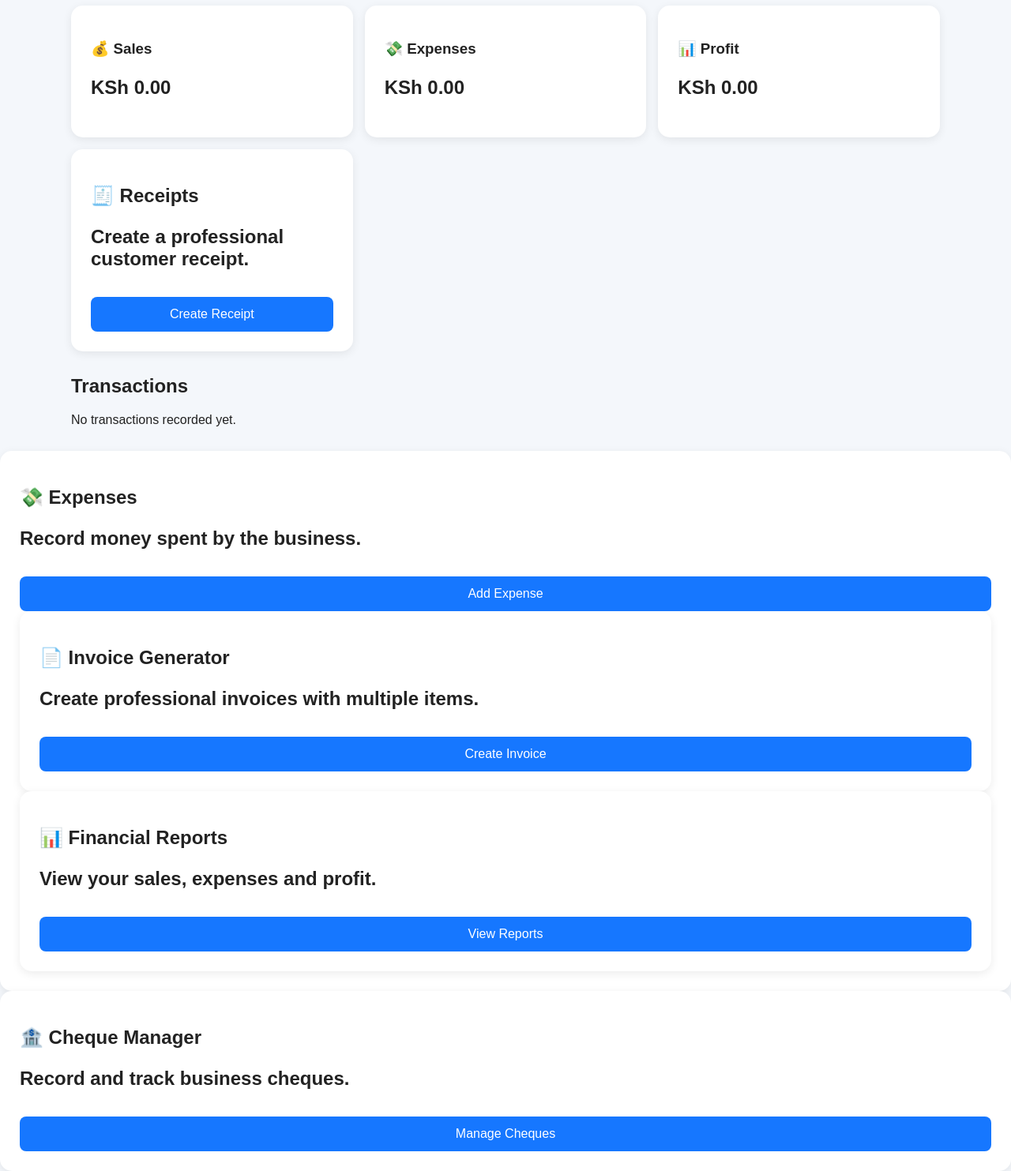
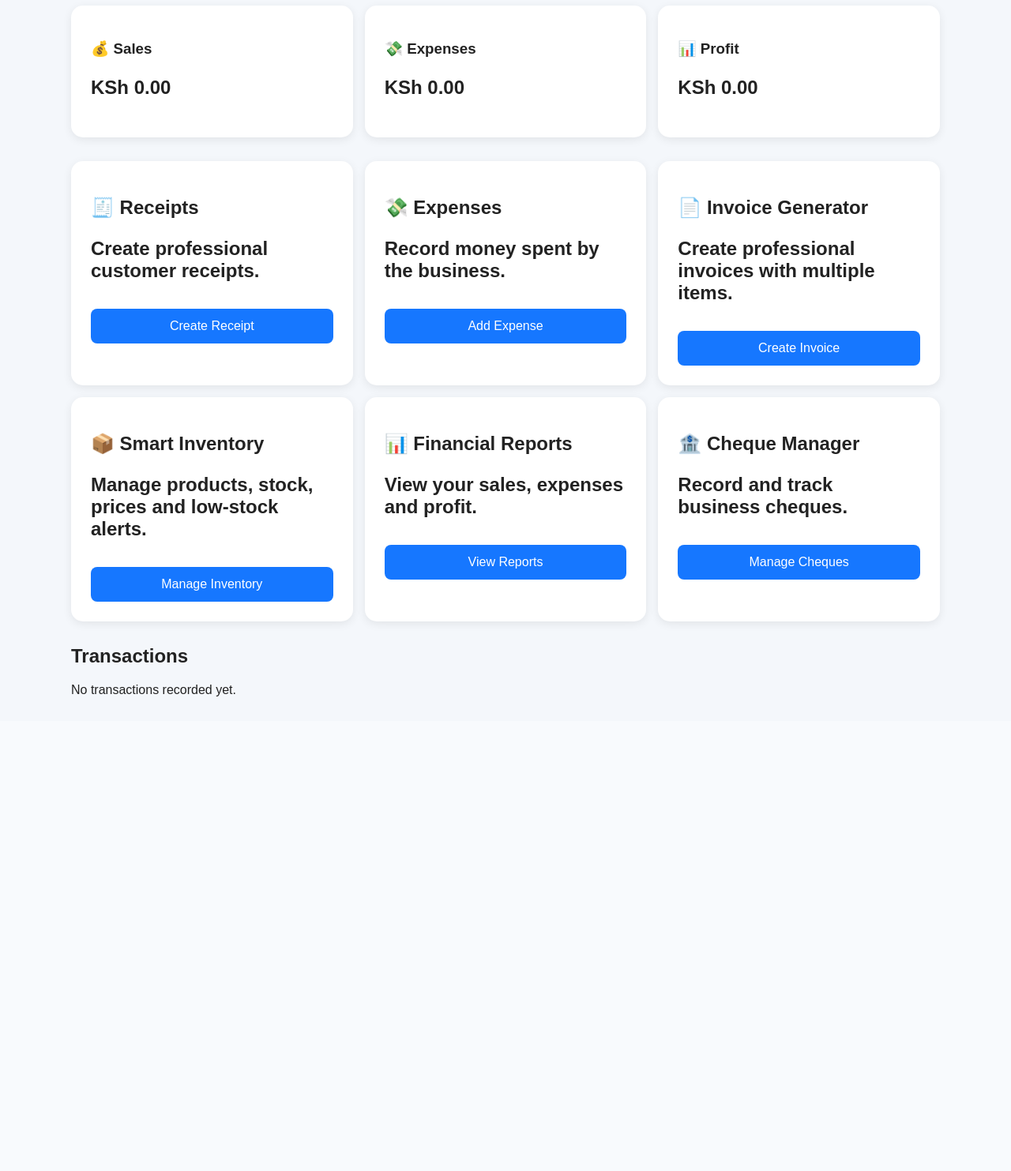
Before and after one commit to sc334ar/SmartBiz, a Flask app: page /dashboard in a window 1280 px wide. Shown: the part 219-1702 px from the top of the page at 79% size. After the commit the page ends 1101 px from the top, so only its background shows below. Run offline with Flask 3, Linux system fonts and the light colour scheme; the visitor is signed in with stand-in values (Sample User, id 1); data that the repository does not hold is empty.

Commit message:
Enhance dashboard with business tools and summaries
Added sections for receipts, expenses, invoices, inventory, reports, and cheque management to the dashboard.

```diff
--- a/templates/dashboard.html
+++ b/templates/dashboard.html
@@ -4,7 +4,9 @@
     <meta charset="UTF-8">
     <meta name="viewport" content="width=device-width, initial-scale=1.0">
     <title>SmartBiz Dashboard</title>
-    <link rel="stylesheet" href="{{ url_for('static', filename='style.css') }}">
+
+    <link rel="stylesheet"
+          href="{{ url_for('static', filename='style.css') }}">
 </head>
 
 <body>
@@ -18,6 +20,9 @@
 
         <a href="{{ url_for('logout') }}">Logout</a>
     </header>
+
+
+    <!-- FINANCIAL SUMMARY -->
 
     <section class="cards">
 
@@ -35,18 +40,134 @@
             <h3>📊 Profit</h3>
             <p>KSh {{ "%.2f"|format(profit) }}</p>
         </div>
+
+    </section>
+
+
+    <!-- BUSINESS TOOLS -->
+
+    <section class="cards">
+
+        <!-- RECEIPTS -->
+
         <div class="card">
 
             <h2>🧾 Receipts</h2>
 
-    <p>Create a professional customer receipt.</p>
+            <p>
+                Create professional customer receipts.
+            </p>
 
             <a href="{{ url_for('receipt') }}">
-        <button>Create Receipt</button>
+                <button>
+                    Create Receipt
+                </button>
             </a>
 
         </div>
+
+
+        <!-- EXPENSES -->
+
+        <div class="card">
+
+            <h2>💸 Expenses</h2>
+
+            <p>
+                Record money spent by the business.
+            </p>
+
+            <a href="{{ url_for('expense') }}">
+                <button>
+                    Add Expense
+                </button>
+            </a>
+
+        </div>
+
+
+        <!-- INVOICES -->
+
+        <div class="card">
+
+            <h2>📄 Invoice Generator</h2>
+
+            <p>
+                Create professional invoices
+                with multiple items.
+            </p>
+
+            <a href="{{ url_for('invoice') }}">
+                <button>
+                    Create Invoice
+                </button>
+            </a>
+
+        </div>
+
+
+        <!-- INVENTORY -->
+
+        <div class="card">
+
+            <h2>📦 Smart Inventory</h2>
+
+            <p>
+                Manage products, stock,
+                prices and low-stock alerts.
+            </p>
+
+            <a href="{{ url_for('inventory') }}">
+                <button>
+                    Manage Inventory
+                </button>
+            </a>
+
+        </div>
+
+
+        <!-- REPORTS -->
+
+        <div class="card">
+
+            <h2>📊 Financial Reports</h2>
+
+            <p>
+                View your sales, expenses
+                and profit.
+            </p>
+
+            <a href="{{ url_for('reports') }}">
+                <button>
+                    View Reports
+                </button>
+            </a>
+
+        </div>
+
+
+        <!-- CHEQUES -->
+
+        <div class="card">
+
+            <h2>🏦 Cheque Manager</h2>
+
+            <p>
+                Record and track business cheques.
+            </p>
+
+            <a href="{{ url_for('cheques') }}">
+                <button>
+                    Manage Cheques
+                </button>
+            </a>
+
+        </div>
+
     </section>
+
+
+    <!-- TRANSACTIONS -->
 
     <section>
 
@@ -67,11 +188,27 @@
             {% for transaction in transactions %}
 
             <tr>
-                <td>{{ transaction["transaction_type"] }}</td>
-                <td>{{ transaction["description"] }}</td>
-                <td>KSh {{ "%.2f"|format(transaction["amount"]) }}</td>
-                <td>{{ transaction["payment_method"] }}</td>
-                <td>{{ transaction["date"] }}</td>
+
+                <td>
+                    {{ transaction["transaction_type"] }}
+                </td>
+
+                <td>
+                    {{ transaction["description"] }}
+                </td>
+
+                <td>
+                    KSh {{ "%.2f"|format(transaction["amount"]) }}
+                </td>
+
+                <td>
+                    {{ transaction["payment_method"] }}
+                </td>
+
+                <td>
+                    {{ transaction["date"] }}
+                </td>
+
             </tr>
 
             {% endfor %}
@@ -90,59 +227,3 @@
 
 </body>
     </html>
-<div class="card">
-
-    <h2>💸 Expenses</h2>
-
-    <p>Record money spent by the business.</p>
-
-    <a href="{{ url_for('expense') }}">
-        <button>Add Expense</button>
-    </a>
-<div class="card">
-
-    <h2>📄 Invoice Generator</h2>
-
-    <p>
-        Create professional invoices
-        with multiple items.
-    </p>
-
-    <a href="{{ url_for('invoice') }}">
-        <button>
-            Create Invoice
-        </button>
-    </a>
-
-    </div>
-    <div class="card">
-
-    <h2>📊 Financial Reports</h2>
-
-    <p>
-        View your sales, expenses and profit.
-    </p>
-
-    <a href="{{ url_for('reports') }}">
-
-        <button>
-            View Reports
-        </button>
-
-    </a>
-
-    </div>
-</div>
-<div class="card">
-    <h2>🏦 Cheque Manager</h2>
-
-    <p>
-        Record and track business cheques.
-    </p>
-
-    <a href="{{ url_for('cheques') }}">
-        <button>
-            Manage Cheques
-        </button>
-    </a>
-</div>
```
Lines whose indentation alone changed are shown as unchanged.
